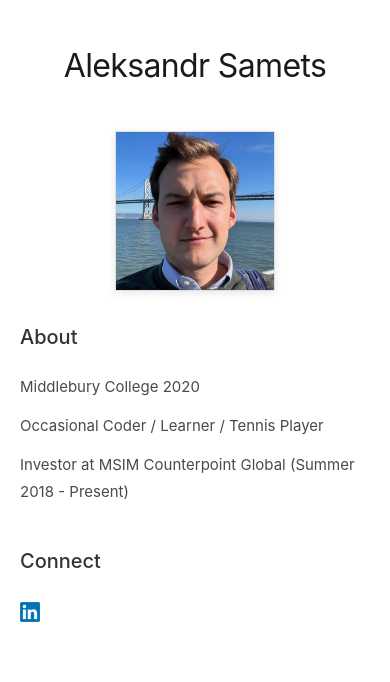
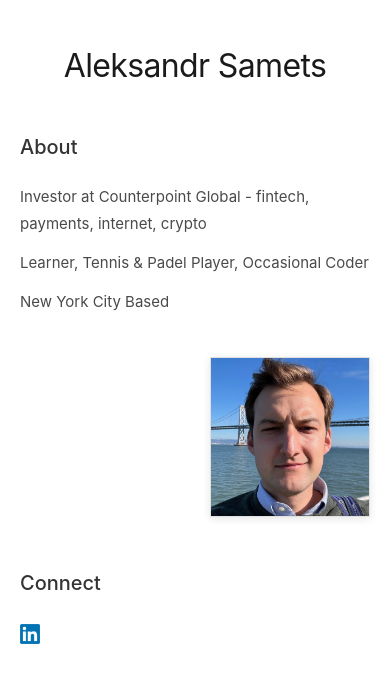
Before and after one commit to aleksandrsamets/aleksandrsamets.github.io, a plain HTML site: page index.html in a window 390 px wide. Drawn offline with Linux system fonts and the light colour scheme.

Commit message:
Enhance about section layout and content in index.html. Added flexbox styling for better alignment and spacing, updated profile description, and adjusted image positioning for improved responsiveness.

```diff
--- a/index.html
+++ b/index.html
@@ -62,14 +62,24 @@
       vertical-align: middle;
     }
 
+    .about-container {
+      display: flex;
+      align-items: flex-start;
+      gap: 30px;
+      margin-bottom: 50px;
+    }
+
+    .about-content {
+      flex: 1;
+    }
+
     .profile-image {
-      display: block;
       width: 200px;
       height: 200px;
       object-fit: cover;
       border: 1px solid #e0e0e0;
-      margin: 0 auto 40px;
       box-shadow: 0 2px 8px rgba(0, 0, 0, 0.1);
+      flex-shrink: 0;
     }
 
     @media (max-width: 768px) {
@@ -82,10 +92,14 @@
         margin-bottom: 40px;
       }
 
+      .about-container {
+        flex-direction: column;
+      }
+
       .profile-image {
         width: 160px;
         height: 160px;
-        margin-bottom: 30px;
+        align-self: flex-end;
       }
 
       section {
@@ -97,15 +111,17 @@
 <body>
   <header>
     <h1>Aleksandr Samets</h1>
-    <img src="IMG_0109.jpeg" alt="Aleksandr Samets" class="profile-image">
   </header>
 
   <main>
-    <section>
-      <h2>About</h2>
-      <p>Middlebury College 2020</p>
-      <p>Occasional Coder / Learner / Tennis Player</p>
-      <p>Investor at MSIM Counterpoint Global (Summer 2018 - Present)</p>
+    <section class="about-container">
+      <div class="about-content">
+        <h2>About</h2>
+        <p>Investor at Counterpoint Global - fintech, payments, internet, crypto</p>
+        <p>Learner, Tennis & Padel Player, Occasional Coder</p>
+        <p>New York City Based</p>
+      </div>
+      <img src="IMG_0109.jpeg" alt="Aleksandr Samets" class="profile-image">
     </section>
 
     <section>
```
